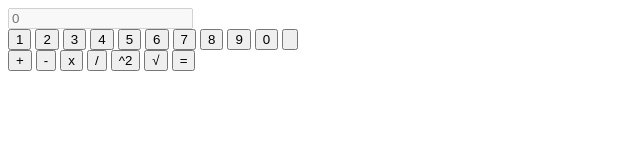
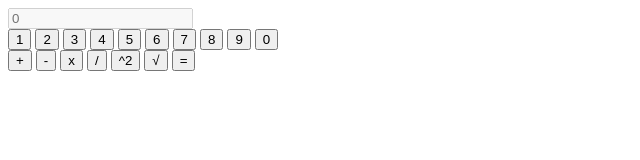
Before and after one commit to DiegoVallelonga/EsTPSIVallelonga, a plain HTML site: page calcolatrice2.0.html in a window 1280 px wide. Shown: the full height of the page, 0-640 px from the left. Drawn offline with Linux system fonts and the light colour scheme.

Commit message:
Remove hidden button from calcolatrice2.0.html
Removed hidden button from calculator interface.

```diff
--- a/calcolatrice2.0.html
+++ b/calcolatrice2.0.html
@@ -19,7 +19,6 @@
       <input type="button" value="8" id="b" name="8" onclick="aggiungi (8)">
       <input type="button" value="9" id="b" name="9" onclick="aggiungi (9)">
       <input type="button" value="0" id="b" name="0" onclick="aggiungi (0)">
-      <input type="button" value="" id="b" name="" style="visibility : hiddens">
     </div>
     <div id="op">
       <input type="button" value="+" id="b" name="+" onclick="aggiungi ('+')">
```
